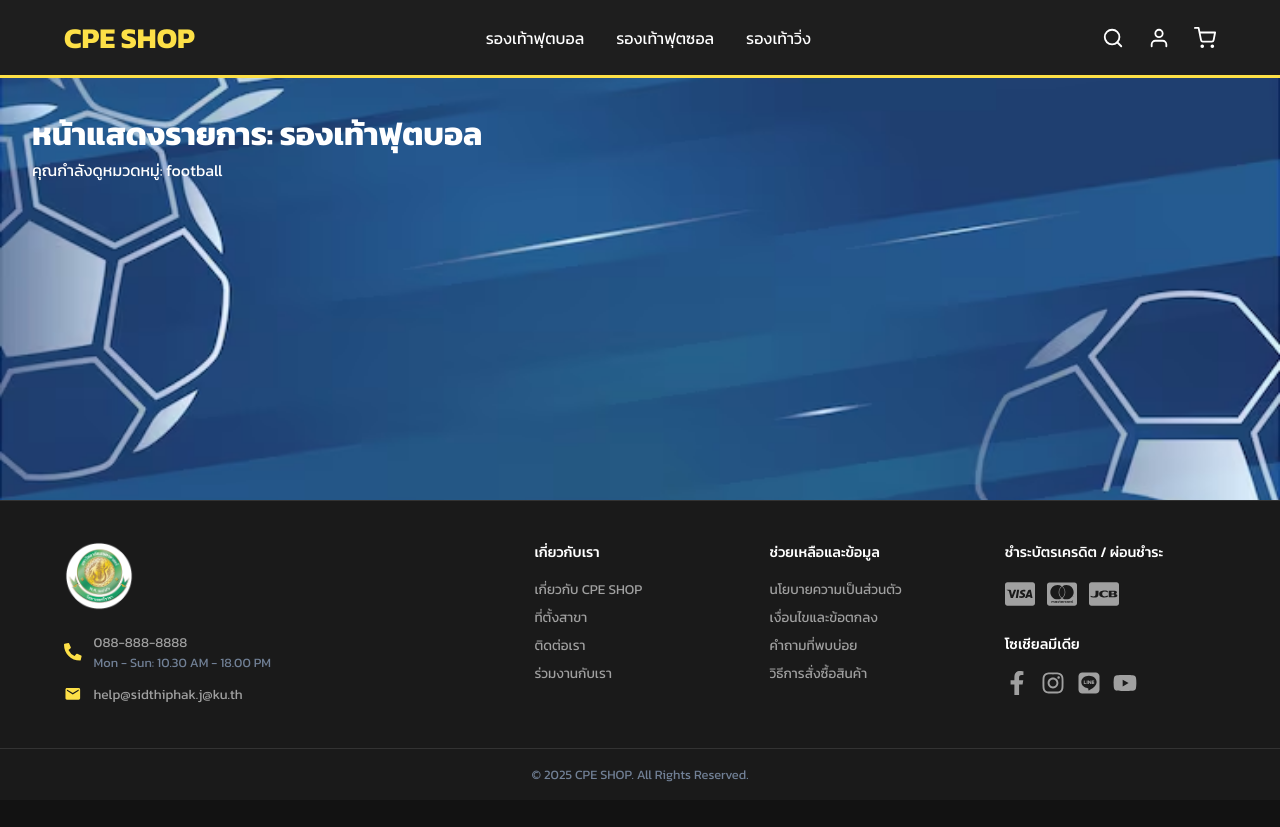
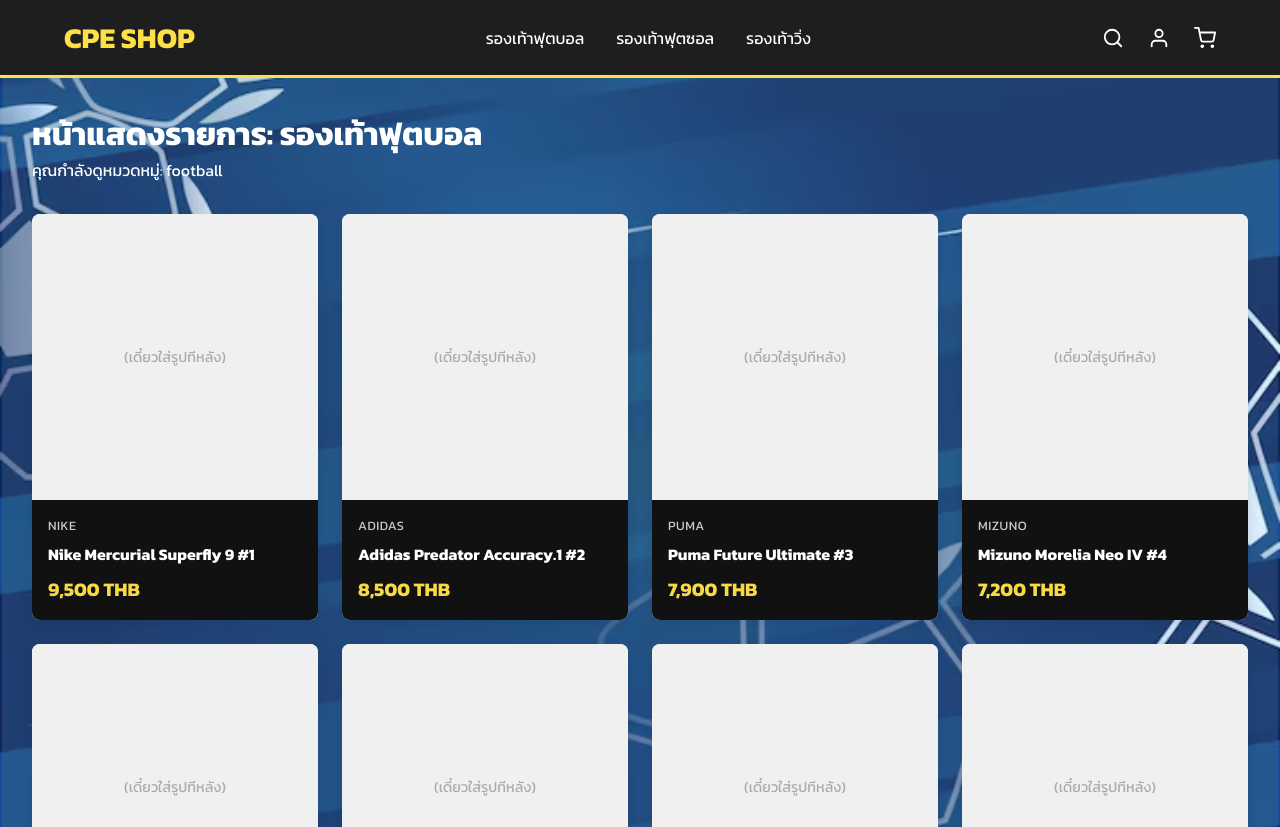
Before and after one commit to PlugHZ/shoe-shop-project, a React (Vite) app in the folder shoe-shop/: page /category/football in a window 1280 px wide. Shown: the top 827 px of the page. Before the commit the page ends 800 px from the top, so only its background shows below. Built offline with nearby package versions, Linux system fonts and the light colour scheme; no server answers.

Commit message:
Update CategoryPage.jsx

```diff
--- a/shoe-shop/src/pages/CategoryPage.jsx
+++ b/shoe-shop/src/pages/CategoryPage.jsx
@@ -2,29 +2,89 @@
 import React from 'react';
 import { useParams } from 'react-router-dom';
 
+// --- 1. Import สิ่งที่เราสร้างใหม่ ---
+import ProductCard from '../components/ProductCard/ProductCard.jsx';
+import './CategoryPage.css'; // Import CSS สำหรับ Grid
+
+// --- 2. สร้างข้อมูลจำลอง (Mock Data) ---
+// (อนาคตส่วนนี้จะมาจากการดึง API หรือ Firebase)
+// เราจะสร้าง 24 รายการ (4 คอลัมน์ x 6 แถว)
+const mockFootballBoots = [];
+const baseProducts = [
+  { name: 'Nike Mercurial Superfly 9', price: '9,500 THB', brand: 'NIKE' },
+  { name: 'Adidas Predator Accuracy.1', price: '8,500 THB', brand: 'ADIDAS' },
+  { name: 'Puma Future Ultimate', price: '7,900 THB', brand: 'PUMA' },
+  { name: 'Mizuno Morelia Neo IV', price: '7,200 THB', brand: 'MIZUNO' }
+];
+
+// วนลูป 6 รอบ เพื่อสร้าง 6 แถว (6 * 4 = 24)
+for (let i = 0; i < 6; i++) {
+  baseProducts.forEach((base, index) => {
+    const id = (i * 4) + index + 1;
+    mockFootballBoots.push({
+      id: id, // ID สำหรับ Link
+      brand: base.brand,
+      name: `${base.name} #${id}`, // ใส่เลขเพื่อให้ชื่อไม่ซ้ำ
+      price: base.price
+    });
+  });
+}
+// ตอนนี้ mockFootballBoots จะมี 24 รายการ
+
+// (เผื่อไว้สำหรับหมวดหมู่อื่น)
+const mockFutsalBoots = [
+  { id: 101, brand: 'BREAKER', name: 'BREAKER COBRA 13', price: '2,350 THB' },
+  // ... (เพิ่มได้ตามต้องการ)
+];
+
+
 const CategoryPage = () => {
-  // ดึงชื่อ category จาก URL (เช่น 'football', 'futsal')
   const { categoryName } = useParams();
 
+  // --- 3. เลือกข้อมูลที่จะแสดงตาม URL ---
+  let productsToShow = [];
+  let pageTitle = "ไม่พบหมวดหมู่";
+
+  if (categoryName === 'football') {
+    productsToShow = mockFootballBoots;
+    pageTitle = "รองเท้าฟุตบอล";
+  } else if (categoryName === 'futsal') {
+    productsToShow = mockFutsalBoots; // (ข้อมูลฟุตซอล)
+    pageTitle = "รองเท้าฟุตซอล";
+  } else if (categoryName === 'running') {
+    // productsToShow = mockRunningBoots; (ข้อมูลรองเท้าวิ่ง)
+    pageTitle = "รองเท้าวิ่ง";
+  }
+
+  // --- 4. ส่วนที่แสดงผล (Render) ---
   return (
-    <div className="page-container" style={{ padding: '2rem' }}>
-      {/* เราสามารถใช้ categoryName เพื่อเปลี่ยนหัวข้อ
-        และใช้มันเพื่อดึงข้อมูลสินค้าที่ตรงกับหมวดหมู่นี้ต่อไป
+    // เรายังใช้ class "page-container" จาก CSS ที่เราสร้าง
+    <div className="page-container">
+
+      {/* นี่คือส่วนหัวข้อที่คุณมีอยู่แล้ว (จากภาพ image_6eb13a.jpg)
+        อาจจะเป็น Banner หรือแค่ h1 ก็ได้
       */}
       <h1>
-        หน้าแสดงรายการ: {
-          categoryName === 'football' ? 'รองเท้าฟุตบอล' :
-          categoryName === 'futsal' ? 'รองเท้าฟุตซอล' :
-          categoryName === 'running' ? 'รองเท้าวิ่ง' :
-          'สินค้าทั้งหมด'
-        }
+        หน้าแสดงรายการ: {pageTitle}
       </h1>
-
       <p>คุณกำลังดูหมวดหมู่: {categoryName}</p>
 
-      {/* TODO: ในอนาคต คุณสามารถเพิ่มโค้ดสำหรับดึงข้อมูล
-        และแสดงรายการสินค้า (ProductList) ที่นี่ได้ครับ
+      {/* --- 5. เพิ่มตารางแสดงสินค้า (Product Grid) ---
+        เราจะ map ข้อมูล productsToShow มาแสดงผลทีละชิ้น
       */}
+      <div className="product-grid">
+        {productsToShow.map((product) => (
+          <ProductCard key={product.id} product={product} />
+        ))}
+      </div>
+
+      {/* ถ้าไม่มีสินค้าในหมวดหมู่นั้นๆ */}
+      {productsToShow.length === 0 && (
+        <p style={{textAlign: 'center', marginTop: '2rem'}}>
+          ขออภัย ยังไม่มีสินค้าในหมวดหมู่นี้
+        </p>
+      )}
+
     </div>
   );
 };
```
